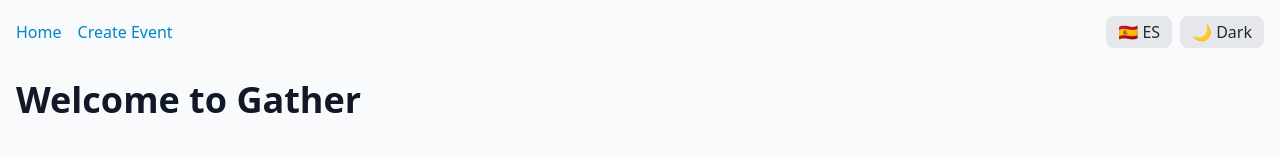
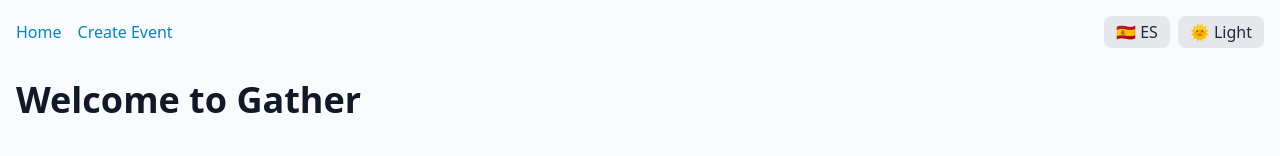
Before and after one commit to jonrovner/gather, a React (Vite) app in the folder frontend/: page / in a window 1280 px wide. Shown: the top 156 px of the page. Built offline with nearby package versions, Linux system fonts and the light colour scheme; no server answers.

Commit message:
debugging

```diff
--- a/frontend/src/App.tsx
+++ b/frontend/src/App.tsx
@@ -72,7 +72,7 @@
                   onClick={() => setIsDark(!isDark)}
                   className="px-3 py-1 rounded-lg bg-gray-200 dark:bg-gray-700 text-gray-800 dark:text-gray-200"
                 >
-                  {isDark ? `🌞 ${t('common.light')}` : `🌙 ${t('common.dark')}`}
+                  {isDark ? `🌙 ${t('common.dark')}` : `🌞 ${t('common.light')}`}
                 </button>
               </div>
             </nav>
--- a/frontend/src/pages/EventGuestView.tsx
+++ b/frontend/src/pages/EventGuestView.tsx
@@ -28,6 +28,8 @@
   const [isLoading, setIsLoading] = useState(true);
   const [claimingName, setClaimingName] = useState('');
   const [selectedNeed, setSelectedNeed] = useState<string | null>(null);
+  console.log("rendering");
+
 
   useEffect(() => {
     const fetchEvent = async () => {
```
